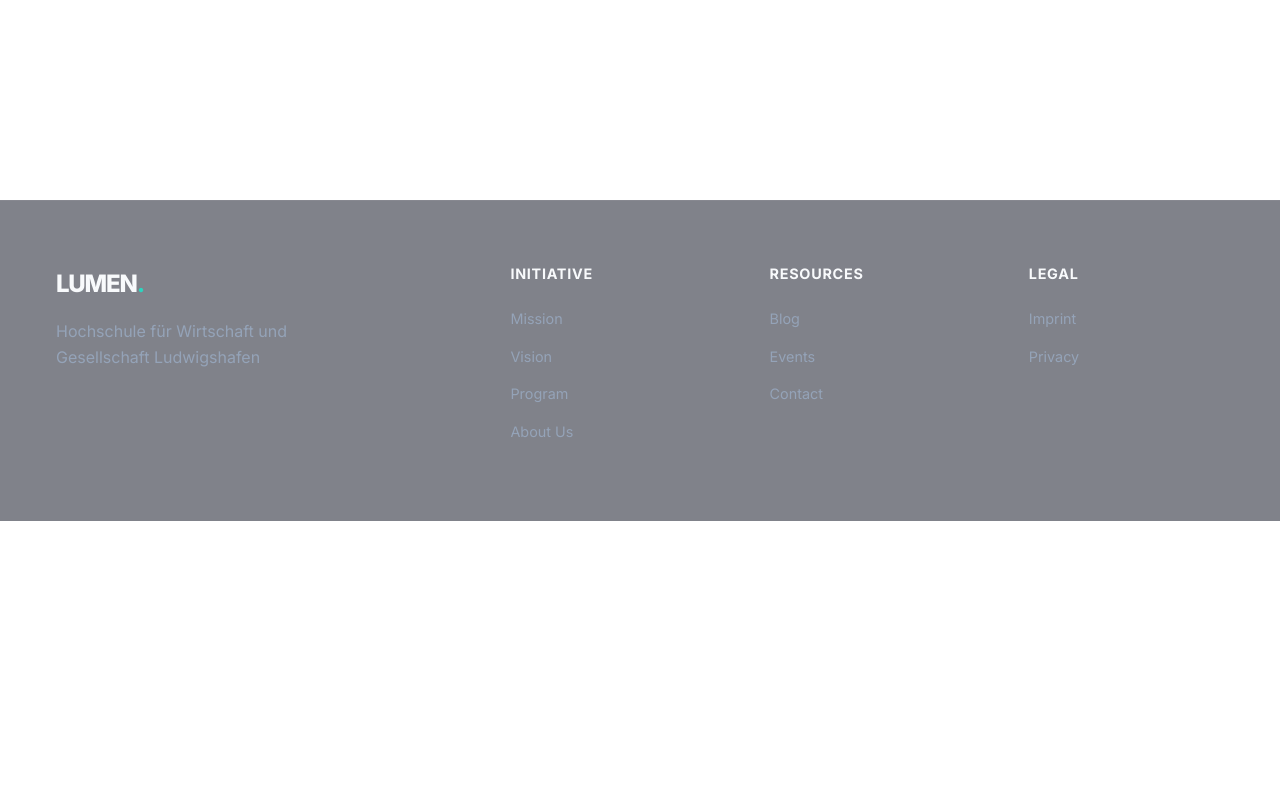
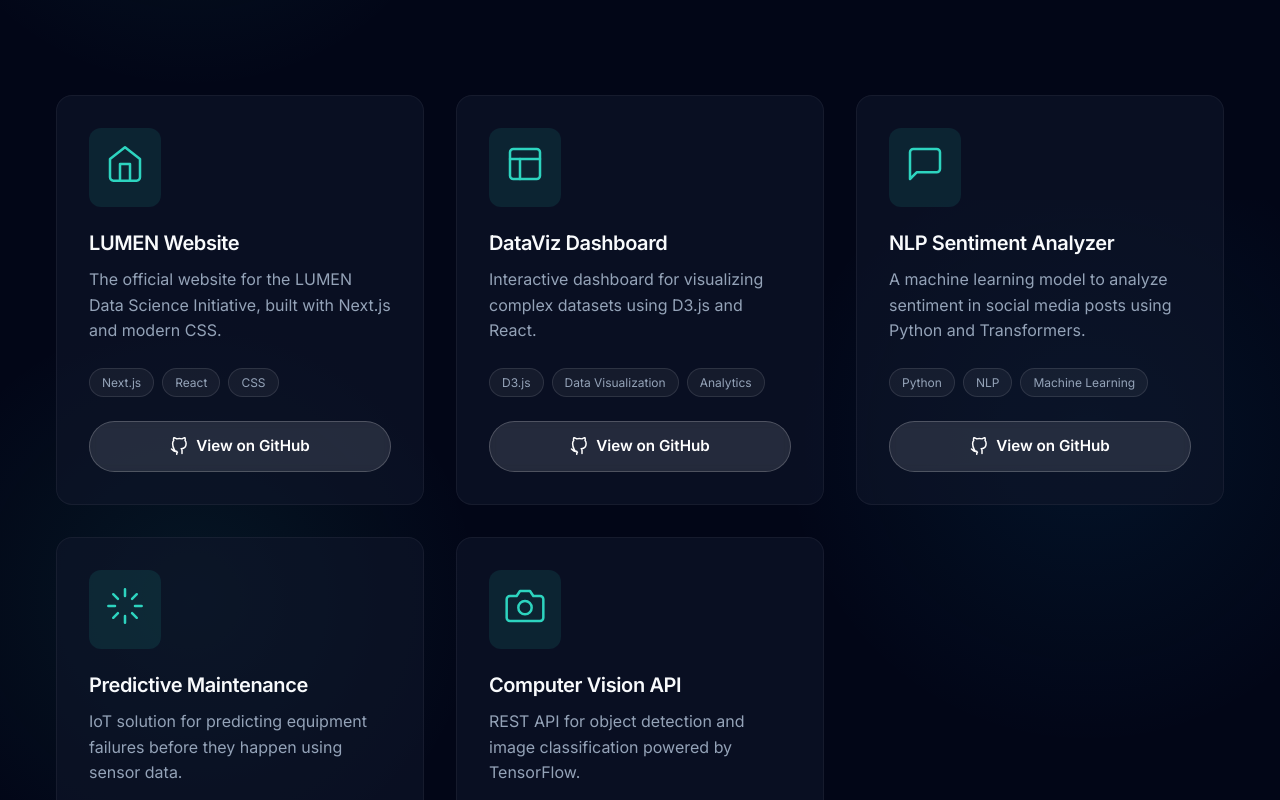
Before and after one commit to leonleidner/LUMEN, a Next.js app: page /projects in a window 1280 px wide. Before the commit this address had no page. Shown: the part 600-1400 px from the top of the page. Before the commit the page ends 1121 px from the top, so only its background shows below. Built offline with nearby package versions, Linux system fonts and the light colour scheme.

Commit message:
feat: Add projects page with project listings and a corresponding navigation link to the navbar.

```diff
--- /dev/null
+++ b/src/app/projects/page.js
@@ -0,0 +1,152 @@
+'use client';
+
+import { useScrollAnimation } from '@/hooks/useScrollAnimation';
+import HeroAnimation from '@/components/HeroAnimation';
+
+export default function Projects() {
+    useScrollAnimation();
+
+    const projects = [
+        {
+            id: 1,
+            title: 'LUMEN Website',
+            description: 'The official website for the LUMEN Data Science Initiative, built with Next.js and modern CSS.',
+            tags: ['Next.js', 'React', 'CSS'],
+            githubLink: 'https://github.com/leonleidner/LUMEN',
+            icon: (
+                <svg width="40" height="40" viewBox="0 0 24 24" fill="none" stroke="currentColor" strokeWidth="1.5" strokeLinecap="round" strokeLinejoin="round">
+                    <path d="M3 9l9-7 9 7v11a2 2 0 0 1-2 2H5a2 2 0 0 1-2-2z"></path>
+                    <polyline points="9 22 9 12 15 12 15 22"></polyline>
+                </svg>
+            )
+        },
+        {
+            id: 2,
+            title: 'DataViz Dashboard',
+            description: 'Interactive dashboard for visualizing complex datasets using D3.js and React.',
+            tags: ['D3.js', 'Data Visualization', 'Analytics'],
+            githubLink: '#',
+            icon: (
+                <svg width="40" height="40" viewBox="0 0 24 24" fill="none" stroke="currentColor" strokeWidth="1.5" strokeLinecap="round" strokeLinejoin="round">
+                    <rect x="3" y="3" width="18" height="18" rx="2" ry="2"></rect>
+                    <line x1="3" y1="9" x2="21" y2="9"></line>
+                    <line x1="9" y1="21" x2="9" y2="9"></line>
+                </svg>
+            )
+        },
+        {
+            id: 3,
+            title: 'NLP Sentiment Analyzer',
+            description: 'A machine learning model to analyze sentiment in social media posts using Python and Transformers.',
+            tags: ['Python', 'NLP', 'Machine Learning'],
+            githubLink: '#',
+            icon: (
+                <svg width="40" height="40" viewBox="0 0 24 24" fill="none" stroke="currentColor" strokeWidth="1.5" strokeLinecap="round" strokeLinejoin="round">
+                    <path d="M21 15a2 2 0 0 1-2 2H7l-4 4V5a2 2 0 0 1 2-2h14a2 2 0 0 1 2 2z"></path>
+                </svg>
+            )
+        },
+        {
+            id: 4,
+            title: 'Predictive Maintenance',
+            description: 'IoT solution for predicting equipment failures before they happen using sensor data.',
+            tags: ['IoT', 'Predictive Analytics', 'Python'],
+            githubLink: '#',
+            icon: (
+                <svg width="40" height="40" viewBox="0 0 24 24" fill="none" stroke="currentColor" strokeWidth="1.5" strokeLinecap="round" strokeLinejoin="round">
+                    <path d="M12 2v4M12 18v4M4.93 4.93l2.83 2.83M16.24 16.24l2.83 2.83M2 12h4M18 12h4M4.93 19.07l2.83-2.83M16.24 7.76l2.83-2.83"></path>
+                </svg>
+            )
+        },
+        {
+            id: 5,
+            title: 'Computer Vision API',
+            description: 'REST API for object detection and image classification powered by TensorFlow.',
+            tags: ['TensorFlow', 'API', 'Computer Vision'],
+            githubLink: '#',
+            icon: (
+                <svg width="40" height="40" viewBox="0 0 24 24" fill="none" stroke="currentColor" strokeWidth="1.5" strokeLinecap="round" strokeLinejoin="round">
+                    <path d="M23 19a2 2 0 0 1-2 2H3a2 2 0 0 1-2-2V8a2 2 0 0 1 2-2h4l2-3h6l2 3h4a2 2 0 0 1 2 2z"></path>
+                    <circle cx="12" cy="13" r="4"></circle>
+                </svg>
+            )
+        }
+    ];
+
+    return (
+        <main>
+            {/* Header */}
+            <section className="section" style={{ paddingTop: '150px', paddingBottom: '50px' }}>
+                <div className="container">
+                    <div className="section-header fade-in-up">
+                        <span className="hero-subtitle">Our Work</span>
+                        <h1>Projects</h1>
+                        <p style={{ fontSize: '1.2rem', maxWidth: '700px', margin: '0 auto' }}>
+                            Explore the open-source projects and initiatives driven by the LUMEN community.
+                        </p>
+                    </div>
+                </div>
+            </section>
+
+            <HeroAnimation />
+
+            {/* Projects Grid */}
+            <section className="section">
+                <div className="container">
+                    <div className="grid-3">
+                        {projects.map((project, index) => (
+                            <div
+                                key={project.id}
+                                className={`card fade-in-up delay-${(index + 1) * 100} group hover:border-teal-500/30`}
+                                style={{ display: 'flex', flexDirection: 'column', height: '100%' }}
+                            >
+                                <div style={{
+                                    marginBottom: '1.5rem',
+                                    color: 'var(--color-primary)',
+                                    padding: '1rem',
+                                    background: 'rgba(45, 212, 191, 0.1)',
+                                    borderRadius: '12px',
+                                    width: 'fit-content',
+                                    transition: 'all 0.3s ease'
+                                }} className="group-hover:bg-teal-500/20 group-hover:scale-110 group-hover:rotate-3">
+                                    {project.icon}
+                                </div>
+
+                                <h3 className="card-title group-hover:text-teal-400 transition-colors">{project.title}</h3>
+                                <p style={{ flexGrow: 1, marginBottom: '1.5rem' }}>{project.description}</p>
+
+                                <div style={{ display: 'flex', gap: '0.5rem', flexWrap: 'wrap', marginBottom: '1.5rem' }}>
+                                    {project.tags.map(tag => (
+                                        <span key={tag} style={{
+                                            fontSize: '0.75rem',
+                                            padding: '0.25rem 0.75rem',
+                                            borderRadius: '999px',
+                                            background: 'rgba(255, 255, 255, 0.05)',
+                                            color: 'var(--color-text-muted)',
+                                            border: '1px solid rgba(255, 255, 255, 0.1)'
+                                        }}>
+                                            {tag}
+                                        </span>
+                                    ))}
+                                </div>
+
+                                <a
+                                    href={project.githubLink}
+                                    target="_blank"
+                                    rel="noopener noreferrer"
+                                    className="btn btn-primary"
+                                    style={{ width: '100%', marginTop: 'auto' }}
+                                >
+                                    <svg width="18" height="18" viewBox="0 0 24 24" fill="none" stroke="currentColor" strokeWidth="2" strokeLinecap="round" strokeLinejoin="round" style={{ marginRight: '0.5rem' }}>
+                                        <path d="M9 19c-5 1.5-5-2.5-7-3m14 6v-3.87a3.37 3.37 0 0 0-.94-2.61c3.14-.35 6.44-1.54 6.44-7A5.44 5.44 0 0 0 20 4.77 5.07 5.07 0 0 0 19.91 1S18.73.65 16 2.48a13.38 13.38 0 0 0-7 0C6.27.65 5.09 1 5.09 1A5.07 5.07 0 0 0 5 4.77a5.44 5.44 0 0 0-1.5 3.78c0 5.42 3.3 11.61 6.44 11.86a3.37 3.37 0 0 0-.94 2.61V22"></path>
+                                    </svg>
+                                    View on GitHub
+                                </a>
+                            </div>
+                        ))}
+                    </div>
+                </div>
+            </section>
+        </main>
+    );
+}
--- a/src/components/Navbar.js
+++ b/src/components/Navbar.js
@@ -69,6 +69,15 @@
                     </li>
                     <li>
                         <Link
+                            href="/projects"
+                            className="nav-link"
+                            style={{ color: isActive('/projects') ? 'var(--color-text-main)' : '' }}
+                        >
+                            Projects
+                        </Link>
+                    </li>
+                    <li>
+                        <Link
                             href="/about"
                             className="nav-link"
                             style={{ color: isActive('/about') ? 'var(--color-text-main)' : '' }}
```
